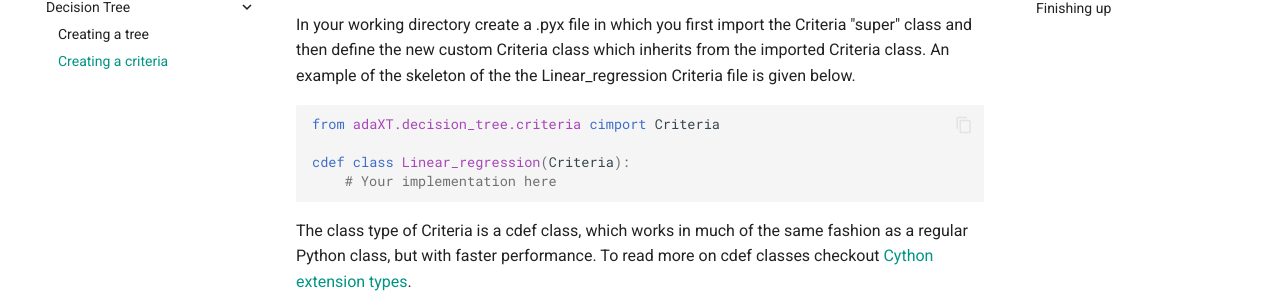
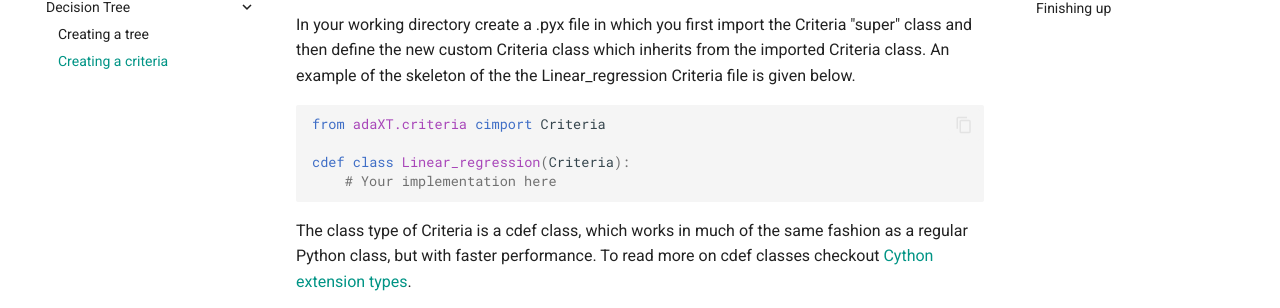
Before and after one commit to NiklasPfister/adaXT, an MkDocs documentation site: the page built from docs/decision_tree/examples/creatingACriteria.md, in a window 1280 px wide and 900 px high. Shown: the part 310-618 px from the top of the window. Built offline with MkDocs 1.6.1 and Material for MkDocs 9.7.7, drawn with Linux system fonts in a browser that asks for light colours; comment, search, counter and statistics services are not loaded; some of the changed text lies outside the part shown.

Commit message:
Update creatingACriteria.md
typos

````diff
--- a/docs/decision_tree/examples/creatingACriteria.md
+++ b/docs/decision_tree/examples/creatingACriteria.md
@@ -4,7 +4,7 @@ In the following we explain how to create a custom criteria function by walking
 ## Creating a .pyx file
 In your working directory create a .pyx file in which you first import the Criteria "super" class and then define the new custom Criteria class which inherits from the imported Criteria class. An example of the skeleton of the the Linear_regression Criteria file is given below.
 ```cython
-from adaXT.decision_tree.criteria cimport Criteria
+from adaXT.criteria cimport Criteria
 
 cdef class Linear_regression(Criteria):
     # Your implementation here
@@ -59,7 +59,7 @@ where $I$ denotes the indices of the samples within a given node, $X$ is the fea
 
 When creating a new criteria function we import and define the class as described above. This leads to:
 ```python
-from adaXT.decision_tree.criteria cimport Criteria
+from adaXT.criteria cimport Criteria
 
 cdef class Linear_regression(Criteria):
 ```
````
